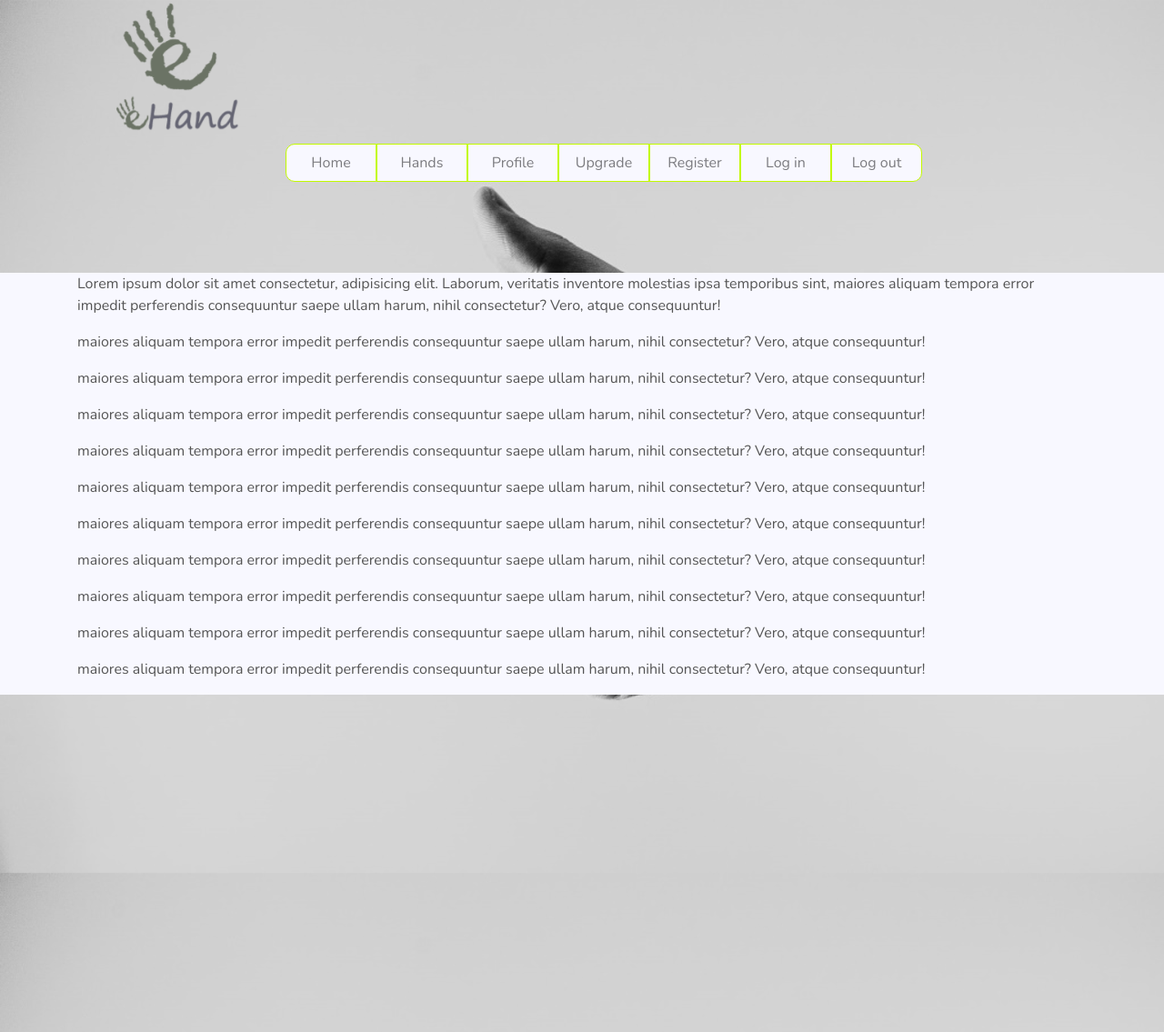
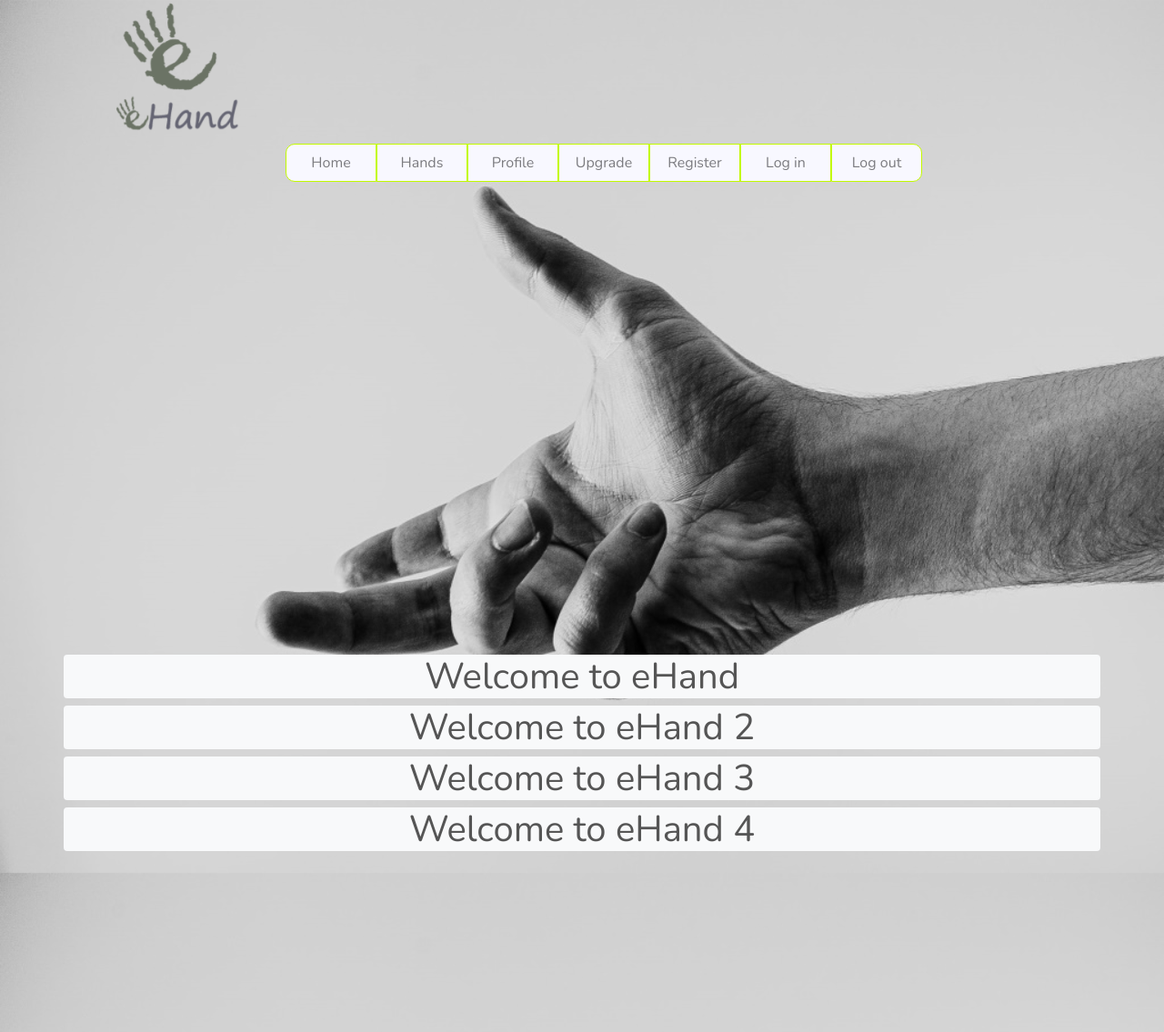
Before and after one commit to Code-Institute-Submissions/eHand, a Django app: template home/templates/home/index.html in a window 1280 px wide. Shown: the top 1135 px of the page at 91% size. Run offline with Django 3.2, Linux system fonts and the light colour scheme; the template is opened without the code that fills it, so the values that code supplies are empty; some libraries are stand-ins or nearby versions.

Commit message:
Add IntersectionObserver to base.js

```diff
--- a/home/templates/home/index.html
+++ b/home/templates/home/index.html
@@ -6,6 +6,18 @@
 {% endblock %}
 
 {% block page_header %}
+    <div class="container bg-light rounded fade-in">
+        <h1 class="text-center">Welcome to eHand</h1>
+    </div>
+    <div class="container bg-light rounded fade-in">
+        <h1 class="text-center">Welcome to eHand 2</h1>
+    </div>
+    <div class="container bg-light rounded fade-in">
+        <h1 class="text-center">Welcome to eHand 3</h1>
+    </div>
+    <div class="container bg-light rounded fade-in">
+        <h1 class="text-center">Welcome to eHand 4</h1>
+    </div>
 
 
 
--- a/static/css/base.css
+++ b/static/css/base.css
@@ -8,6 +8,7 @@
      background-size: cover;
      position: relative;
      height: 2000px;
+     scroll-behavior: smooth;
 }
  .box-shadow {
      -webkit-box-shadow: 0 1px 6px 0 #c2fa00;
@@ -82,7 +83,7 @@
      border-bottom-left-radius: 10px;
 }
  .navbar-light .navbar-nav .nav-link:focus, .navbar-light .navbar-nav .nav-link:hover {
-     background-color: #c2fa00;
+     background-image: linear-gradient(120deg, #d4fc79 0%, #96e6a1 100%);
      color: black;
 }
  .navbar-light .navbar-toggler {
@@ -149,8 +150,17 @@
 /* Page Content ------------------------------- */
  #page-content {
      position: relative;
-     top: 300px;
+     top: 90vh;
      color: #555555;
-     background-color: #f8f8ff;
-     overflow: auto;
+     background-color: transparent;
+
 }
+
+/* fade element classes ---------------------- */
+.fade-in {
+    opacity: 0;
+    transition: .5s ease-in;
+}
+.fade-in.show{
+    opacity: 1;
+}
--- a/templates/base.html
+++ b/templates/base.html
@@ -34,7 +34,6 @@
             integrity="sha384-ho+j7jyWK8fNQe+A12Hb8AhRq26LrZ/JpcUGGOn+Y7RsweNrtN/tE3MoK7ZeZDyx" crossorigin="anonymous">
         </script>
         <script src="https://js.stripe.com/v3/"></script>
-        <script src="https://unpkg.com/aos@2.3.1/dist/aos.js"></script>
         <script src="{% static 'js/base.js' %}"></script>
 
 
@@ -82,24 +81,8 @@
 
     <!-- Main content -->
     <section id="page-content">
-        <div class="container">
-            <p>Lorem ipsum dolor sit amet consectetur, adipisicing elit. Laborum, veritatis inventore molestias ipsa temporibus sint,
-                maiores aliquam tempora error impedit perferendis consequuntur saepe ullam harum, nihil consectetur? Vero, atque consequuntur!</p>
-                maiores aliquam tempora error impedit perferendis consequuntur saepe ullam harum, nihil consectetur? Vero, atque consequuntur!</p>
-                maiores aliquam tempora error impedit perferendis consequuntur saepe ullam harum, nihil consectetur? Vero, atque consequuntur!</p>
-                maiores aliquam tempora error impedit perferendis consequuntur saepe ullam harum, nihil consectetur? Vero, atque consequuntur!</p>
-                maiores aliquam tempora error impedit perferendis consequuntur saepe ullam harum, nihil consectetur? Vero, atque consequuntur!</p>
-                maiores aliquam tempora error impedit perferendis consequuntur saepe ullam harum, nihil consectetur? Vero, atque consequuntur!</p>
-                maiores aliquam tempora error impedit perferendis consequuntur saepe ullam harum, nihil consectetur? Vero, atque consequuntur!</p>
-                maiores aliquam tempora error impedit perferendis consequuntur saepe ullam harum, nihil consectetur? Vero, atque consequuntur!</p>
-                maiores aliquam tempora error impedit perferendis consequuntur saepe ullam harum, nihil consectetur? Vero, atque consequuntur!</p>
-                maiores aliquam tempora error impedit perferendis consequuntur saepe ullam harum, nihil consectetur? Vero, atque consequuntur!</p>
-                maiores aliquam tempora error impedit perferendis consequuntur saepe ullam harum, nihil consectetur? Vero, atque consequuntur!</p>
-
             {% block page_header %}
             {% endblock %}
-        </div>
-
     </section>
 
 
```
Also changed, not shown: static/js/base.js (+29 -8 lines), README.md.
